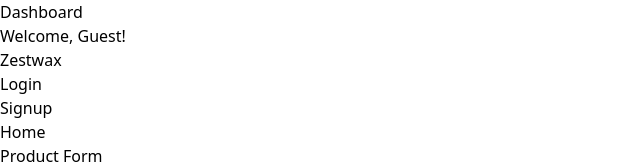
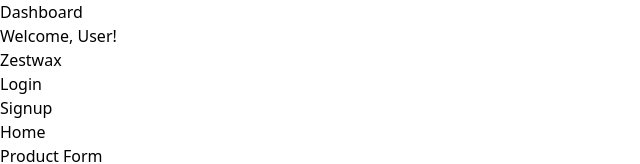
Before and after one commit to nishatayub/Amoura, a React (Vite) app in the folder frontend/: page /login in a window 1280 px wide. Shown: the top 164 px of the page, without its empty margins (0-640 px from the left). Built offline with nearby package versions, Linux system fonts and the light colour scheme; no server answers.

Commit message:
milestone 34

```diff
--- a/frontend/src/components/Dashboard.jsx
+++ b/frontend/src/components/Dashboard.jsx
@@ -1,14 +1,28 @@
-import { useSelector } from "react-redux";
+import { useEffect } from "react";
+import { useNavigate } from "react-router-dom";
 
 const Dashboard = () => {
-  const email = useSelector((state) => state.user.email);  // ✅ Get email from Redux
+    const navigate = useNavigate();
 
-  return (
-    <div>
-      <h2>Dashboard</h2>
-      <p>Welcome, {email || "Guest"}!</p>
-    </div>
-  );
+    useEffect(() => {
+        fetch("http://localhost:4000/api/protected-route", {
+            method: "GET",
+            credentials: "include", // 🔥 Sends cookies with request
+        })
+        .then(response => {
+            if (!response.ok) {
+                navigate("/login"); // 🔥 Redirect if unauthorized
+            }
+        })
+        .catch(() => navigate("/login"));
+    }, [navigate]);
+
+    return (
+        <div>
+            <h2>Dashboard</h2>
+            <p>Welcome, User!</p>
+        </div>
+    );
 };
 
 export default Dashboard;
```
Also changed, not shown: 1 other file (tests, documents, lock files or other folders).
